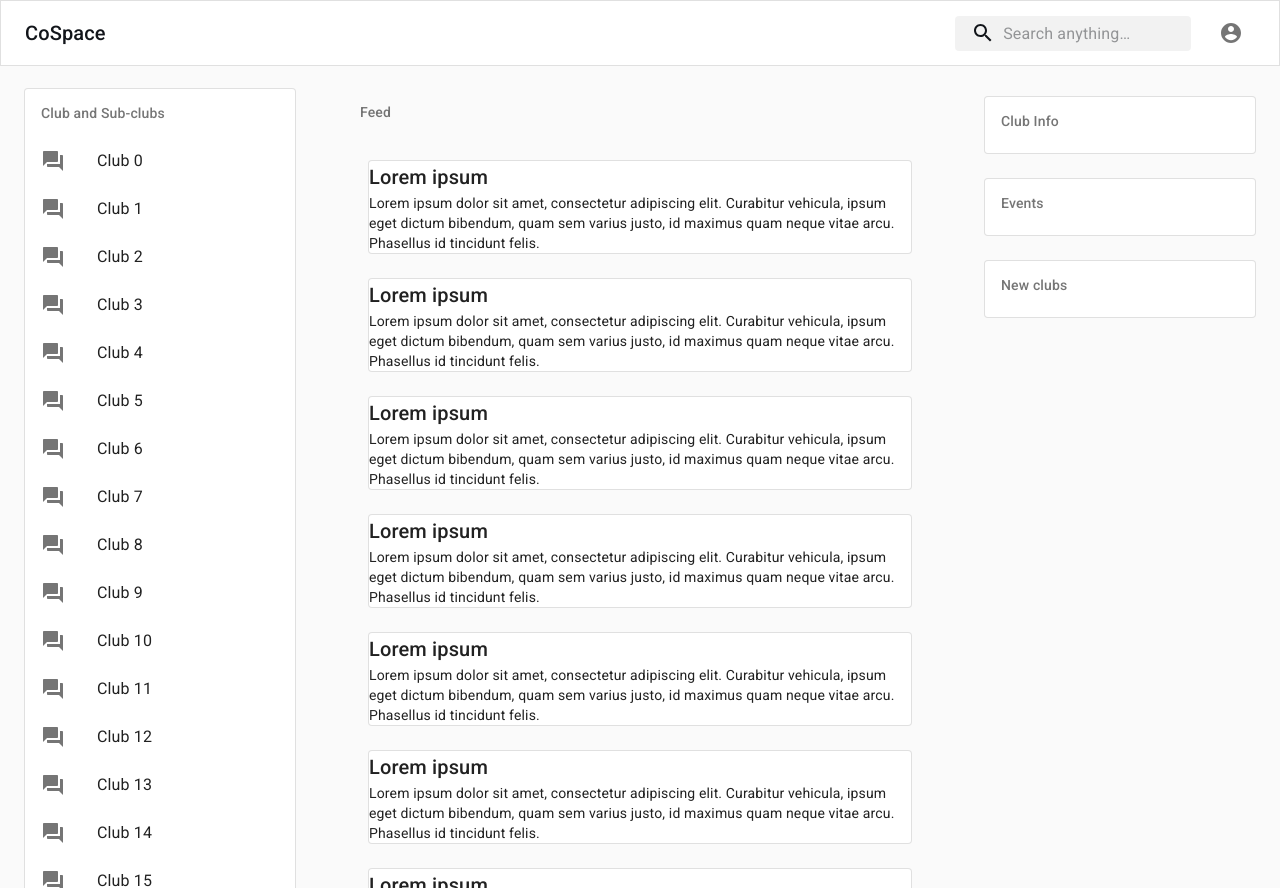
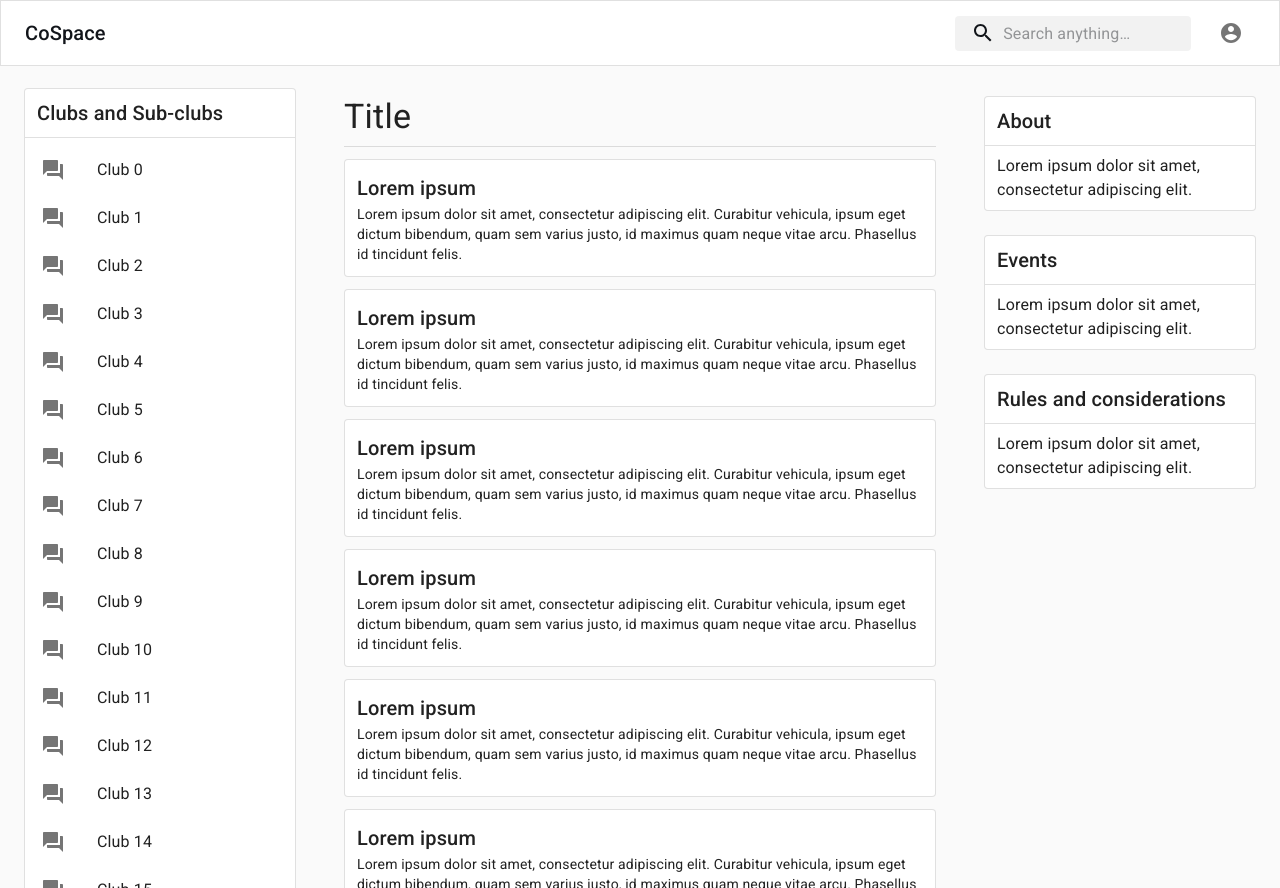
Before and after one commit to hu-overengineers/CoSpace-frontend, a React (Create React App) app: page / in a window 1280 px wide. Built offline with nearby package versions, Linux system fonts and the light colour scheme.

Commit message:
Refine some elements

```diff
--- a/src/component/Post.js
+++ b/src/component/Post.js
@@ -1,17 +1,38 @@
-import {Container, List, Paper, Typography} from "@material-ui/core";
+import {Paper, Typography} from "@material-ui/core";
 import React from "react";
+import {makeStyles} from "@material-ui/core/styles";
+import Box from "@material-ui/core/Box";
 
 
+const useStyles = makeStyles({
+    // TODO: Add remaining style items here.
+    title: {
+        marginLeft: "12px", // I suppose this should not be in pixels
+        marginTop: "12px"
+    },
+    body: {
+        marginBottom: "12px",
+        marginLeft: "12px",
+        marginRight: "12px",
+    }
+});
+
 export function PostFeedItem({title, body}) {
-    // TODO.
+    // TODO: Add remaining information and buttons here.
+    //  Currently, this just a dummy item.
+    const classes = useStyles();
     return (
         <Paper variant="outlined">
+            <Box className={classes.title}>
                 <Typography variant="h6">
                     {title}
                 </Typography>
+            </Box>
+            <Box className={classes.body}>
                 <Typography variant="body2">
                     {body}
                 </Typography>
+            </Box>
         </Paper>
     );
 }
--- a/src/page/HomePage.js
+++ b/src/page/HomePage.js
@@ -1,6 +1,6 @@
 import React from 'react';
 import {
-    Container,
+    Container, Divider,
     List,
     ListItem,
     ListItemIcon,
@@ -13,6 +13,7 @@ import Grid from '@material-ui/core/Grid';
 import ForumIcon from '@material-ui/icons/Forum';
 import {makeStyles} from "@material-ui/core/styles";
 import {PostFeedItem} from "../component/Post";
+import Box from "@material-ui/core/Box";
 
 
 function ClubListItem(name) {
@@ -32,6 +33,18 @@ export default function HomePage() {
         root: {
             marginTop: "24px" // I suppose this should not be in pixels
         },
+        divider: {
+            marginTop: "8px",
+            marginBottom: "8px"
+        },
+        feedItem: {
+            marginBottom: "12px",
+            marginTop: "12px",
+        },
+        sectionTitle: {
+            marginLeft: "12px",
+        },
+        feedTitle: {}
     });
 
     const classes = useStyles();
@@ -55,30 +68,29 @@ export default function HomePage() {
         <Grid container className={classes.root}>
             <Grid item xs={3} style={{maxHeight: '100vh', overflow: 'auto',}}>
                 <Container>
+                    {/* TODO: Refactor this into a Component named something like "ClubTree" */}
                     <Paper variant="outlined">
-                        <List
-                            subheader={
-                                <ListSubheader component="div" id="nested-list-subheader">
-                                    Club and Sub-clubs
-                                </ListSubheader>
-                            }>
+                        <List>
+                            <Typography variant="h6" className={classes.sectionTitle}>
+                                Clubs and Sub-clubs
+                            </Typography>
+                            <Divider className={classes.divider}/>
                             {clubs}
                         </List>
                     </Paper>
                 </Container>
             </Grid>
-            <Grid item xs={6} style={{maxHeight: '100vh', overflow: 'auto',}}>
+            <Grid item xs={6} style={{maxHeight: '100vh', overflow: 'auto'}}>
                 <Container mx="auto">
-                    <List
-                        subheader={
-                            <ListSubheader component="div" id="nested-list-subheader">
-                                Feed
-                            </ListSubheader>
-                        }>
+                    <List>
+                        <Typography variant="h4" className={classes.feedTitle}>
+                            Title
+                        </Typography>
+                        <Divider className={classes.divider}/>
                         {posts.map((post, index) => (
-                            <Container className={classes.root}>
+                            <Box className={classes.feedItem}>
                                 {post}
-                            </Container>
+                            </Box>
                         ))}
                     </List>
                 </Container>
@@ -86,31 +98,40 @@ export default function HomePage() {
             <Grid item xs={3} style={{maxHeight: '100vh', overflow: 'auto'}}>
                 <Container mx="auto">
                     <List>
+                        {/* TODO: Refactor this into a Component named something like "AboutClub" */}
                         <Paper variant="outlined">
-                            <List
-                                subheader={
-                                    <ListSubheader component="div" id="nested-list-subheader">
-                                        Club Info
-                                    </ListSubheader>
-                                }>
+                            <List>
+                                <Typography variant="h6" className={classes.sectionTitle}>
+                                    About
+                                </Typography>
+                                <Divider className={classes.divider}/>
+                                <Typography className={classes.sectionTitle}>
+                                    Lorem ipsum dolor sit amet, consectetur adipiscing elit.
+                                </Typography>
                             </List>
                         </Paper>
+                        {/* TODO: Refactor this into a Component named something like "EventContainer" */}
                         <Paper variant="outlined" className={classes.root}>
-                            <List
-                                subheader={
-                                    <ListSubheader component="div" id="nested-list-subheader">
-                                        Events
-                                    </ListSubheader>
-                                }>
+                            <List>
+                                <Typography variant="h6" className={classes.sectionTitle}>
+                                    Events
+                                </Typography>
+                                <Divider className={classes.divider}/>
+                                <Typography className={classes.sectionTitle}>
+                                    Lorem ipsum dolor sit amet, consectetur adipiscing elit.
+                                </Typography>
                             </List>
                         </Paper>
+                        {/* TODO: Refactor this into a Component named something like "ModeratorNotesSection" */}
                         <Paper variant="outlined" className={classes.root}>
-                            <List
-                                subheader={
-                                    <ListSubheader component="div" id="nested-list-subheader">
-                                        New clubs
-                                    </ListSubheader>
-                                }>
+                            <List>
+                                <Typography variant="h6" className={classes.sectionTitle}>
+                                    Rules and considerations
+                                </Typography>
+                                <Divider className={classes.divider}/>
+                                <Typography className={classes.sectionTitle}>
+                                    Lorem ipsum dolor sit amet, consectetur adipiscing elit.
+                                </Typography>
                             </List>
                         </Paper>
                     </List>
```
Lines whose indentation alone changed are shown as unchanged.
